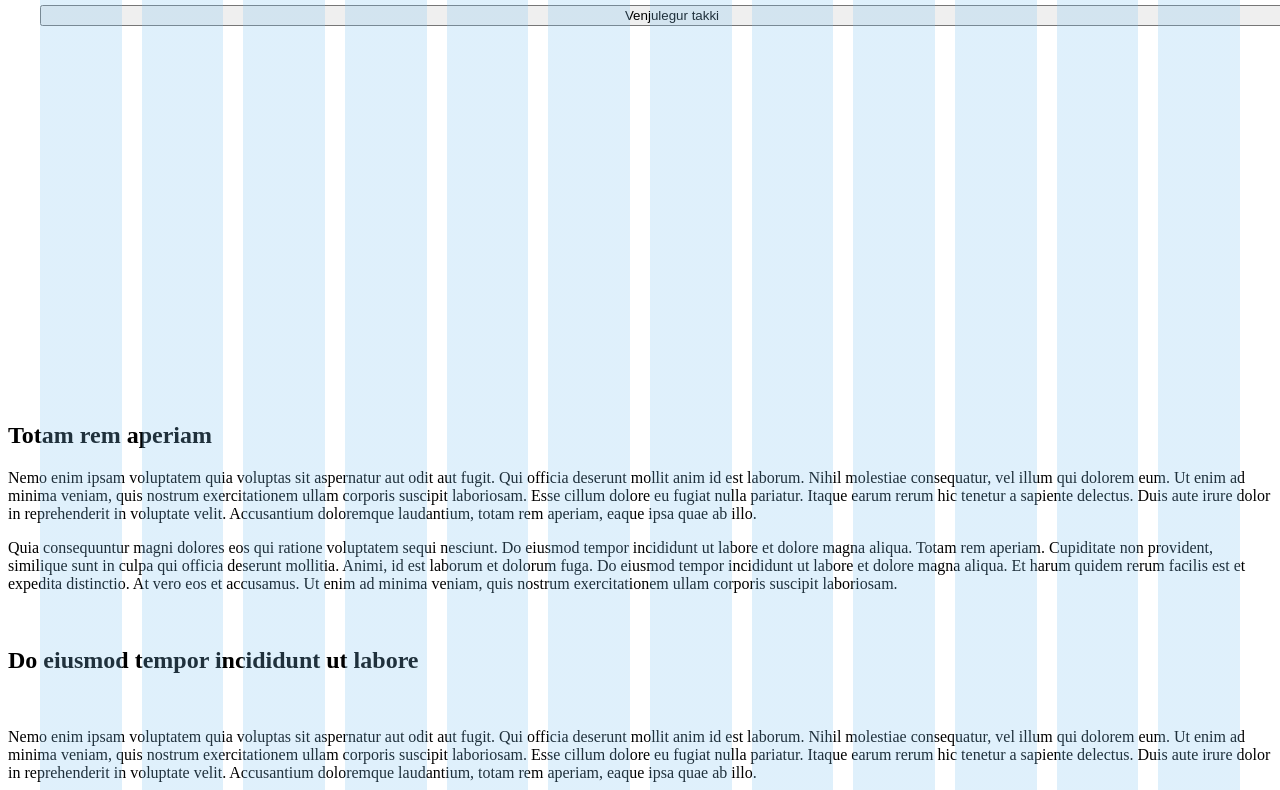
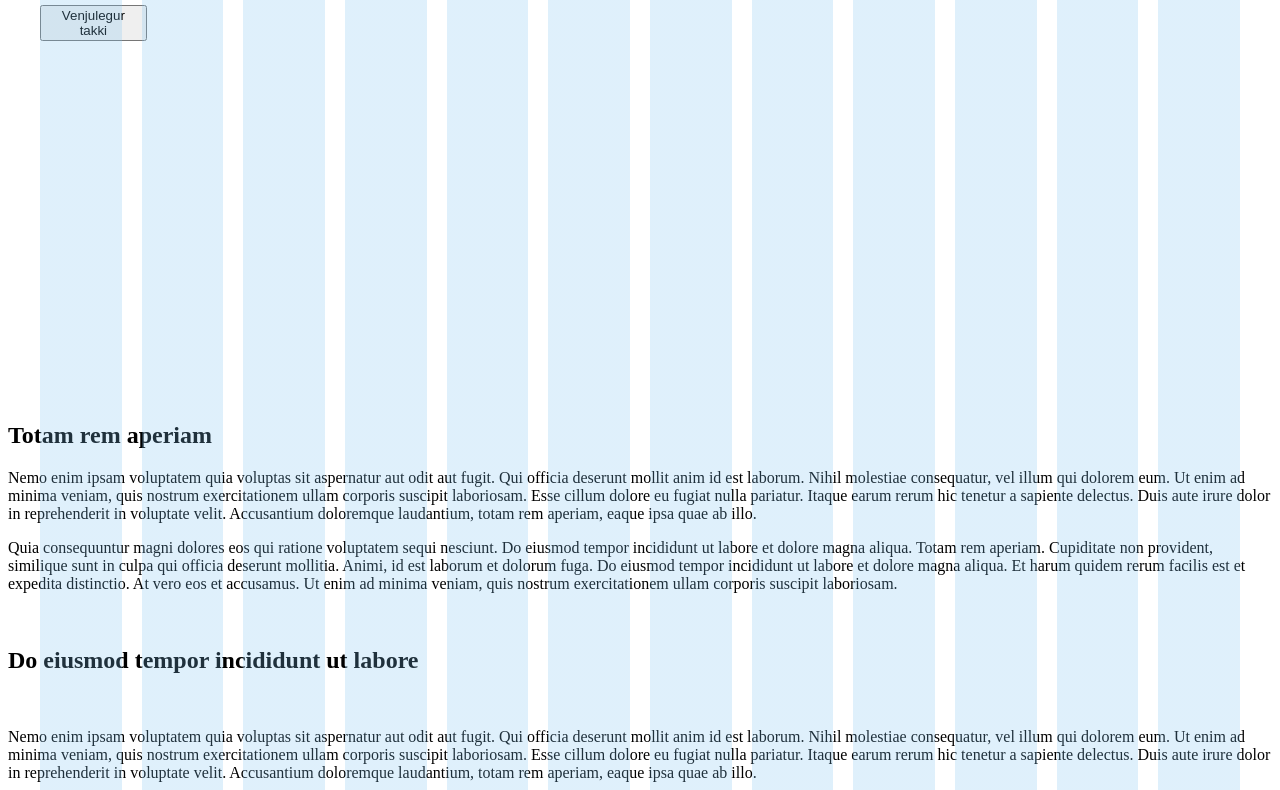
Before and after one commit to Waiting4Tea/stor_Verkefni_1, a plain HTML site: page index.html in a window 1280 px wide. Shown: the part 182-972 px from the top of the page. Drawn offline with Linux system fonts and the light colour scheme.

Commit message:
Update styles.css

```diff
--- a/styles.css
+++ b/styles.css
@@ -6,6 +6,7 @@ header {
   padding: 2em;
 
   width: 100%;
+  height: 100%;
   min-height: 500px;
 
   background: transparent url(bg.jpg) no-repeat fixed 50% 50%;
@@ -13,5 +14,6 @@ header {
 }
 
 .header .button{
-
+  max-width:8em;
+  max-height: 8em;
 }
```
